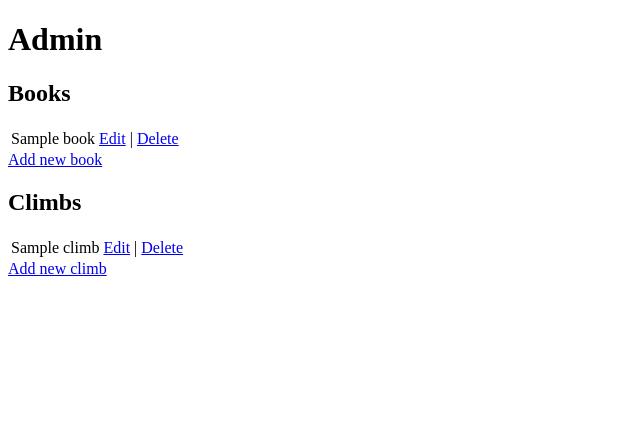
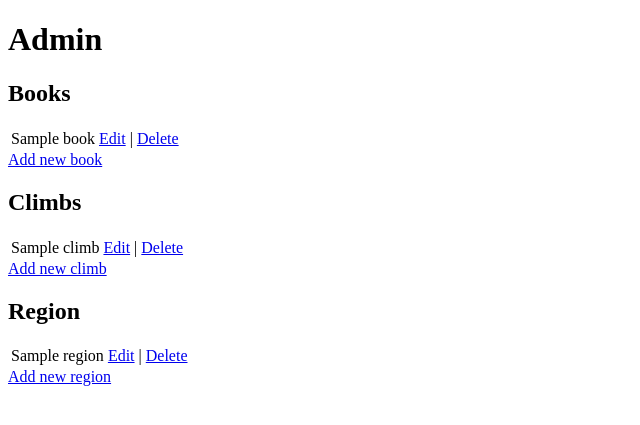
Before and after one commit to marchibbins/emilia, a Python web app: template emilia/templates/admin/index.html in a window 1280 px wide. Shown: the top 425 px of the page, without its empty margins (0-640 px from the left). Run offline with Jinja, Linux system fonts and the light colour scheme; the template is opened without the code that fills it: most values are stand-ins (such as "Sample title", 1, 10 or a date in 2020).

Commit message:
Add Region admin actions

```diff
--- a/emilia/templates/admin/index.html
+++ b/emilia/templates/admin/index.html
@@ -34,4 +34,20 @@
         </table>
     {% endif %}
     <a href="{{ url_for('admin.climb_add') }}">Add new climb</a>
+
+    <h2>Region</h2>
+    {% if regions %}
+        <table>
+            {% for region in regions %}
+            <tr>
+                <td>{{ region }}</td>
+                <td>
+                    <a href="{{ url_for('admin.region_edit', id=region.id) }}">Edit</a> |
+                    <a href="{{ url_for('admin.region_delete', id=region.id) }}">Delete</a>
+                </td>
+            </tr>
+            {% endfor %}
+        </table>
+    {% endif %}
+    <a href="{{ url_for('admin.region_add') }}">Add new region</a>
 {% endblock %}
```
Also changed, not shown: emilia/admin/views.py (+25 -3 lines).
